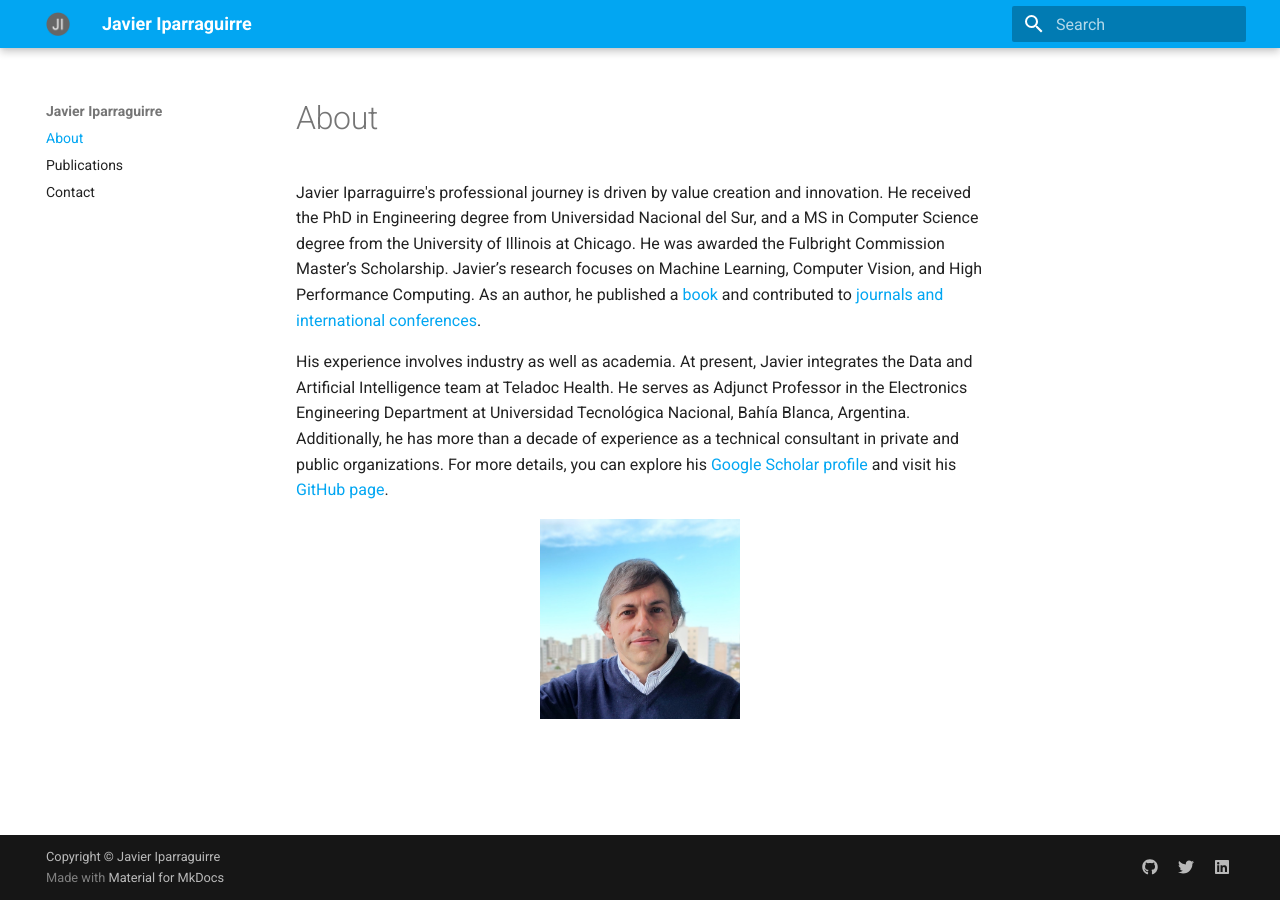
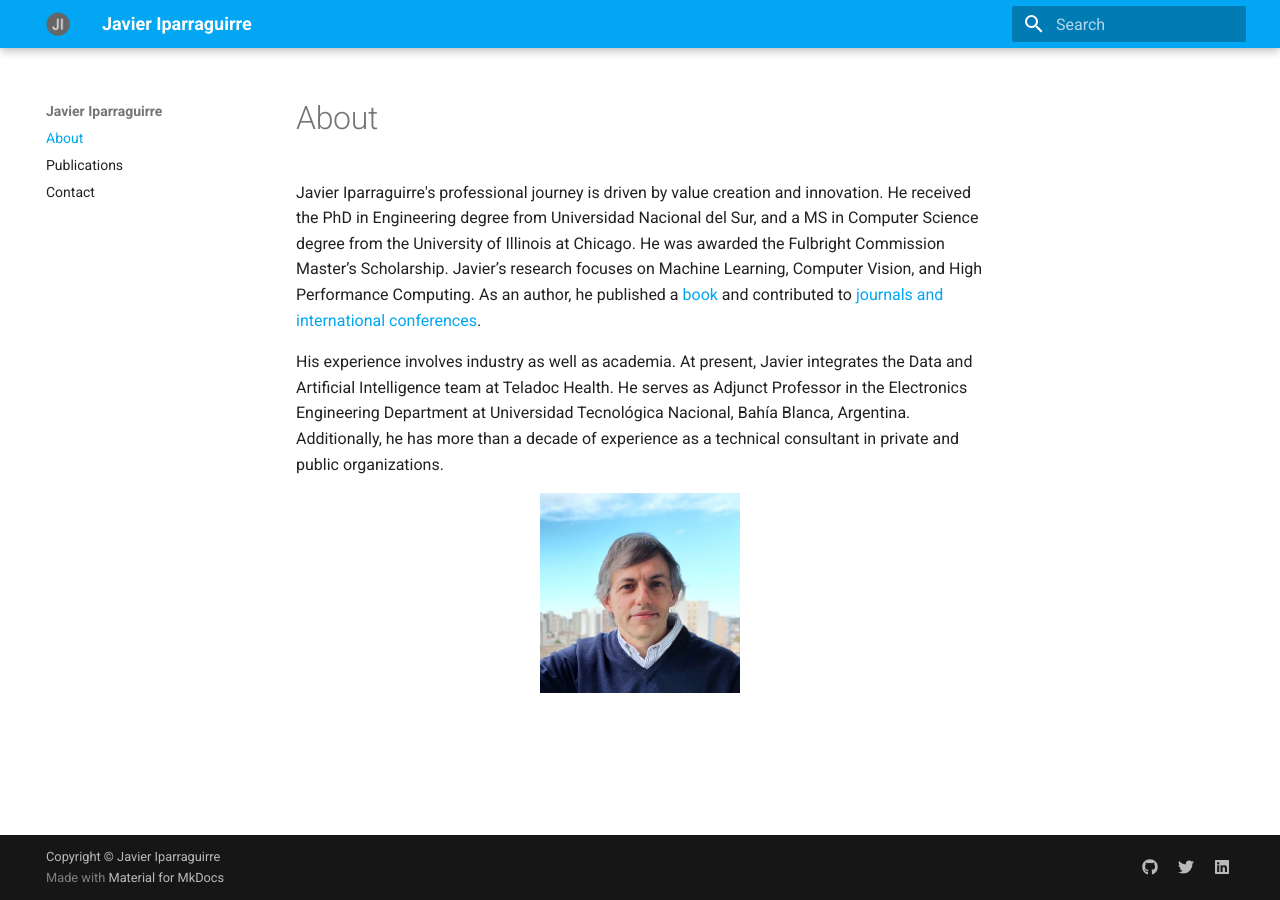
Before and after one commit to javierip/javierip.github.io, an MkDocs documentation site: the page built from docs/index.md, in a window 1280 px wide. Built offline with MkDocs 1.6.1 and Material for MkDocs 9.7.7, drawn with Linux system fonts in a browser that asks for light colours.

Commit message:
update site content

```diff
--- a/docs/index.md
+++ b/docs/index.md
@@ -2,6 +2,6 @@
 
 Javier Iparraguirre's professional journey is driven by value creation and innovation. He received the PhD in Engineering degree from Universidad Nacional del Sur, and a MS in Computer Science degree from the University of Illinois at Chicago. He was awarded the Fulbright Commission Master’s Scholarship. Javier’s research focuses on Machine Learning, Computer Vision, and High Performance Computing. As an author, he published a <a href="https://www.amazon.com/Making-Computing-Efficient-Hardware-Architectures/dp/3639178513/ref=sr_1_1?ie=UTF8&s=books&qid=1279828856&sr=8-1" target="_blank">book</a> and contributed to <a href="https://scholar.google.com.ar/citations?hl=en&user=PNNFrAQAAAAJ&view_op=list_works&sortby=pubdate" target="_blank">journals and international conferences</a>.
 
-His experience involves industry as well as academia. At present, Javier integrates the Data and Artificial Intelligence team at Teladoc Health. He serves as Adjunct Professor in the Electronics Engineering Department at Universidad Tecnológica Nacional, Bahía Blanca, Argentina. Additionally, he has more than a decade of experience as a technical consultant in private and public organizations. For more details, you can explore his <a href="https://scholar.google.com.ar/citations?hl=en&user=PNNFrAQAAAAJ&view_op=list_works&sortby=pubdate" target="_blank">Google Scholar profile</a> and visit his <a href="https://github.com/javierip" target="_blank">GitHub page</a>.
+His experience involves industry as well as academia. At present, Javier integrates the Data and Artificial Intelligence team at Teladoc Health. He serves as Adjunct Professor in the Electronics Engineering Department at Universidad Tecnológica Nacional, Bahía Blanca, Argentina. Additionally, he has more than a decade of experience as a technical consultant in private and public organizations.
 
 <p style="text-align:center"> <img src="images/javier-iparraguirre.jpg" width="200" > </p>
```
